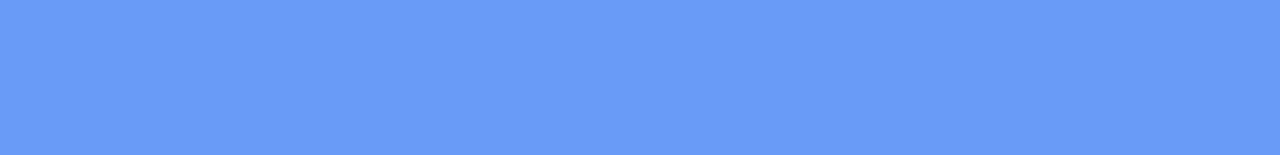
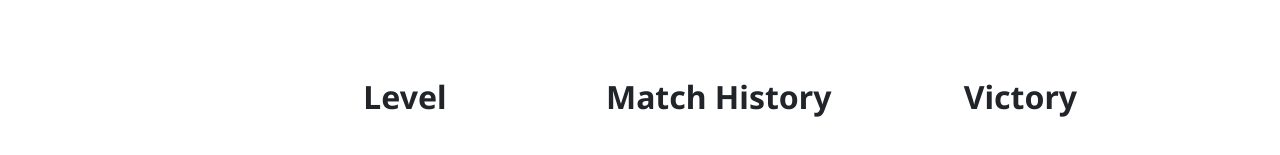
Before and after one commit to Mareenbck/transcendence_42, a React (Vite) app in the folder Front-End/: page /users/profile/1 in a window 1280 px wide. Before the commit this address led to /. Shown: the part 551-706 px from the top of the page. Built offline with nearby package versions, Linux system fonts and the light colour scheme; no server answers.

Commit message:
profile a completer avec stat joueur

```diff
--- a/Front-End/global.d.ts
+++ /dev/null
@@ -1,5 +0,0 @@
-declare namespace JSX {
-	interface IntrinsicElements {
-	//   [className: string]: any;
-	}
-  }
--- a/Front-End/index.html
+++ b/Front-End/index.html
@@ -9,9 +9,9 @@
       <link rel="preconnect" href="https://fonts.googleapis.com">
       <link rel="preconnect" href="https://fonts.gstatic.com" crossorigin>
       <link href="https://fonts.googleapis.com/css2?family=Noto+Sans:wght@100;200;300;400;500;600;700;800&display=swap" rel="stylesheet">
-	<link rel="preconnect" href="https://fonts.googleapis.com">
-	<link rel="preconnect" href="https://fonts.gstatic.com" crossorigin>
-	<link href="https://fonts.googleapis.com/css2?family=Inter:wght@700;800;900&display=swap" rel="stylesheet">
+      <link rel="preconnect" href="https://fonts.googleapis.com">
+	    <link rel="preconnect" href="https://fonts.gstatic.com" crossorigin>
+	    <link href="https://fonts.googleapis.com/css2?family=Inter:wght@700;800;900&display=swap" rel="stylesheet">
 	  <script src="https://kit.fontawesome.com/191e243f28.js" crossorigin="anonymous"></script>
       <title>Transcendence</title>
   </head>
--- a/Front-End/src/pages/Profile.tsx
+++ b/Front-End/src/pages/Profile.tsx
@@ -61,11 +61,22 @@ const Profile = () =>  {
 				</div>
 			</div>
 		</div>
+		<div className='body'>
+			<div className='level'>
+				<h5>Level</h5>
+			</div>
+			<div className='history'>
+				<h5>Match History</h5>
+			</div>
+			<div className='victory'>
+				<h5>Victory</h5>
+			</div>
+		</div>
 
-		{!isLoggedIn && <Navigate to="/" replace={true} />}
+		{/* {!isLoggedIn && <Navigate to="/" replace={true} />} */}
 		{/* {isLoggedIn && <h2>PROFILE</h2>} */}
-		{isLoggedIn && <p>Votre Token: {authCtx.token} </p>}
-		{isLoggedIn && <p>Votre userid : {authCtx.userId} </p>}
+		{/* {isLoggedIn && <p>Votre Token: {authCtx.token} </p>} */}
+		{/* {isLoggedIn && <p>Votre userid : {authCtx.userId} </p>} */}
 		{isLoggedIn && <button onClick={authCtx.logout}>LOGOUT </button>}
 		{/* {isLoggedIn && <Link to="/" onClick={authCtx.logout}>LOGOUT</Link>} */}
 			</div>
--- a/Front-End/src/style/Menu.module.css
+++ b/Front-End/src/style/Menu.module.css
@@ -4,7 +4,6 @@
     flex-direction: row;
     top: 0;
     left: 0;
-    width: 80%;
     height: 100%;
 }
 
--- a/Front-End/src/style/Profile.css
+++ b/Front-End/src/style/Profile.css
@@ -70,6 +70,11 @@
     justify-content: space-around;
 }
 
+/* .head > div {
+    flex-basis: calc(33.33% - 10px);
+    margin-bottom: 20px;
+  } */
+
 .rank {
 	display: flex;
 	align-items: center;
@@ -138,3 +143,45 @@
 .title {
     display: flex;
 }
+
+.body {
+    display: flex;
+    width: 100%;
+    flex-direction: row;
+    justify-content: space-around;
+    align-items: flex-start;
+}
+
+/* .body > div {
+    flex-basis: calc(33.33% - 10px);
+    margin-bottom: 20px;
+  } */
+
+.body h5{
+    font-style: normal;
+    font-weight: 700;
+    font-size: 32px;
+    line-height: 24px;
+    align-self: center;
+	font-family: 'Noto Sans', sans-serif;
+    margin-left: 20px;
+}
+
+.history {
+    width: 345px;
+    text-align: left;
+    padding: 15px;
+
+}
+
+.victory {
+    width: 345px;
+    text-align: left;
+    padding: 15px;
+}
+
+.level {
+    width: 230px;
+    text-align: left;
+    padding: 15px;
+}
--- a/Front-End/src/style/Settings.css
+++ b/Front-End/src/style/Settings.css
@@ -33,6 +33,7 @@ p {
 	justify-content: space-around;
 	margin-left: 60px;
 	height: 100vh;
+	width: 100%;
 }
 
 
--- /dev/null
+++ b/package.json
@@ -0,0 +1,5 @@
+{
+  "devDependencies": {
+    "@types/react": "^18.0.28"
+  }
+}
```
Also changed, not shown: 1 other file (tests, documents, lock files or other folders).
